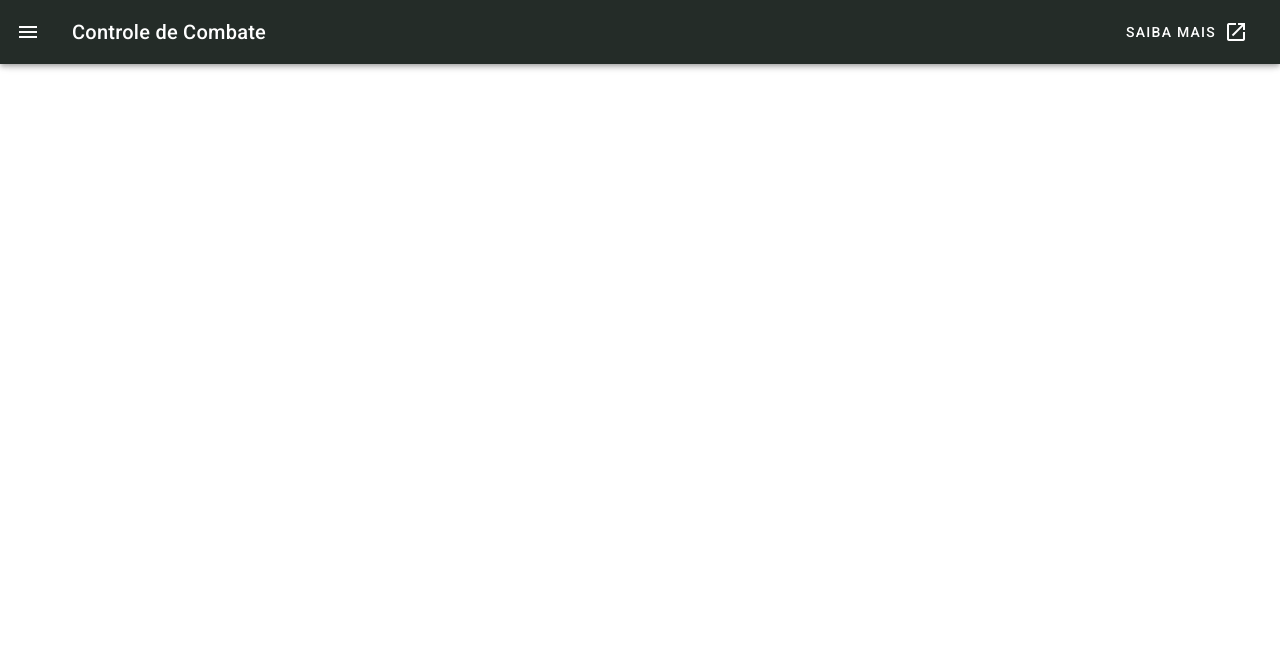
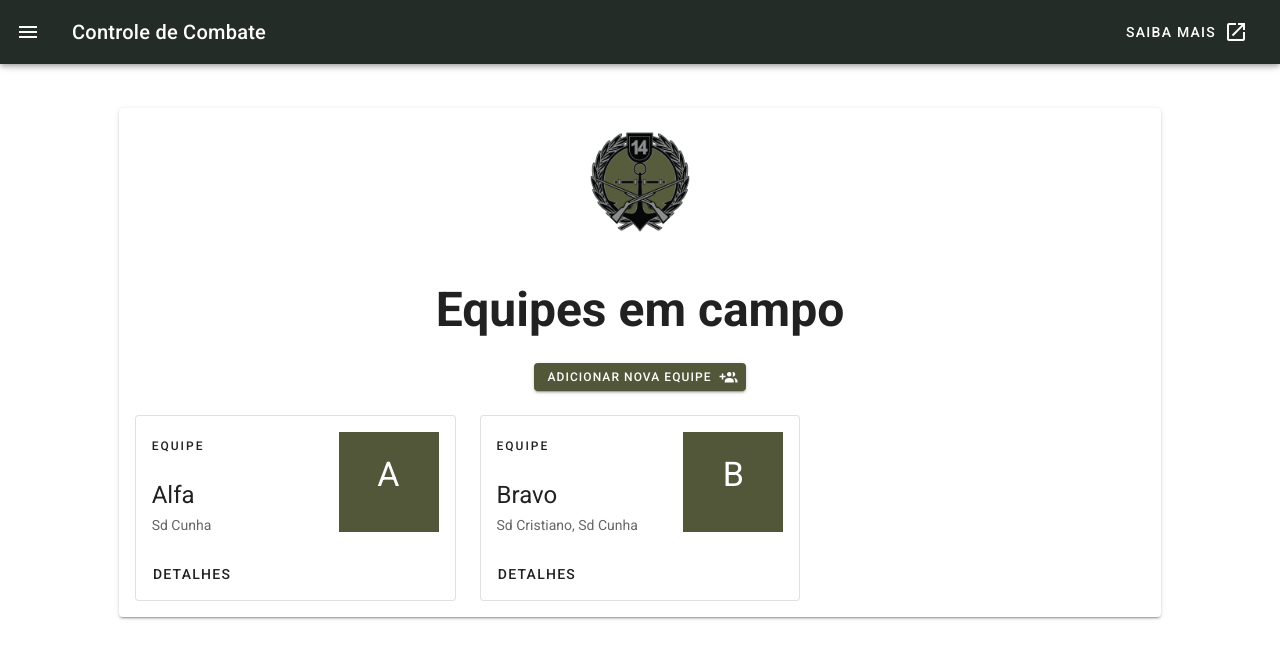
Before and after one commit to CristianoRC/Arma3-Dashboard, a Vue app: page /#/teams in a window 1280 px wide. Shown: the top 658 px of the page. Built offline with nearby package versions, Linux system fonts and the light colour scheme.

Commit message:
Cria o card de detalhes de equipe

```diff
--- /dev/null
+++ b/src/components/team/teamDetail.vue
@@ -0,0 +1,41 @@
+<template>
+  <v-card class="mx-auto" outlined>
+    <v-list-item three-line>
+      <v-list-item-content>
+        <div class="overline mb-4">Equipe</div>
+        <v-list-item-title class="headline mb-1">{{team.name}}</v-list-item-title>
+        <v-list-item-subtitle>{{names}}</v-list-item-subtitle>
+      </v-list-item-content>
+
+      <v-list-item-avatar tile size="100" color="primary">
+        <p class="display-1 white--text">{{temAvatar}}</p>
+      </v-list-item-avatar>
+    </v-list-item>
+
+    <v-card-actions>
+      <v-btn text>Detalhes</v-btn>
+    </v-card-actions>
+  </v-card>
+</template>
+
+<script>
+export default {
+  computed: {
+    names() {
+      if (this.team.persons.length > 1)
+        return this.team.persons.reduce((acc, cur) => {
+          return `${acc.militaryRank} ${acc.name}, ${cur.militaryRank} ${cur.name}`;
+        });
+
+      return `${this.team.persons[0].militaryRank} ${this.team.persons[0].name}`;
+    },
+    temAvatar() {
+      return this.team.name.charAt(0).toUpperCase();
+    }
+  },
+  props: ["team"]
+};
+</script>
+
+<style>
+</style>
--- a/src/views/Anotations.vue
+++ b/src/views/Anotations.vue
@@ -74,6 +74,3 @@ export default {
   }
 };
 </script>
-
-<style>
-</style>
--- a/src/views/Teams.vue
+++ b/src/views/Teams.vue
@@ -1,13 +1,69 @@
 <template>
-  <p></p>
+  <v-container fluid>
+    <v-row justify="center" class="mt-5">
+      <v-col sm="10">
+        <v-card>
+          <v-card-title class="text-center justify-center py-6">
+            <v-row>
+              <v-col sm="12">
+                <img src="../assets/Logo_CinzaVerde.png" alt="Logo 14º BFN" height="100px" />
+              </v-col>
+              <v-col class="mt-5" sm="12">
+                <h1 class="font-weight-bold display-2">Equipes em campo</h1>
+              </v-col>
+              <v-col sm="12">
+                <v-btn small @click="addNewTeam" color="primary">
+                  Adicionar nova equipe
+                  <v-icon right dark>mdi-account-multiple-plus</v-icon>
+                </v-btn>
+              </v-col>
+            </v-row>
+          </v-card-title>
+
+          <v-card-text>
+            <v-row>
+              <v-col sm="12" md="4" v-for="(team, index) in teams" :key="index">
+                <team-detail :team="team"></team-detail>
+              </v-col>
+            </v-row>
+          </v-card-text>
+        </v-card>
+      </v-col>
+    </v-row>
+  </v-container>
 </template>
 
 <script>
+import TeamDetail from "../components/team/teamDetail";
 export default {
-
-}
+  data: () => ({
+    teams: [
+      {
+        name: "Alfa",
+        persons: [{ name: "Cunha", militaryRank: "Sd", function: "Mg" }]
+      },
+      {
+        name: "Bravo",
+        persons: [
+          { name: "Cristiano", militaryRank: "Sd", function: "Mg" },
+          { name: "Cunha", militaryRank: "Sd", function: "Mg" }
+        ]
+      }
+    ]
+  }),
+  methods: {
+    saveOnLocalStorage() {
+      localStorage.setItem("teams", JSON.stringify(this.teams));
+    },
+    getFromLocalStorage() {
+      const teams = JSON.parse(localStorage.getItem("teams"));
+      if (teams !== null) this.teams = teams;
+    },
+    addNewTeam() {}
+  },
+  components: { TeamDetail }
+};
 </script>
 
 <style>
-
 </style>
```
